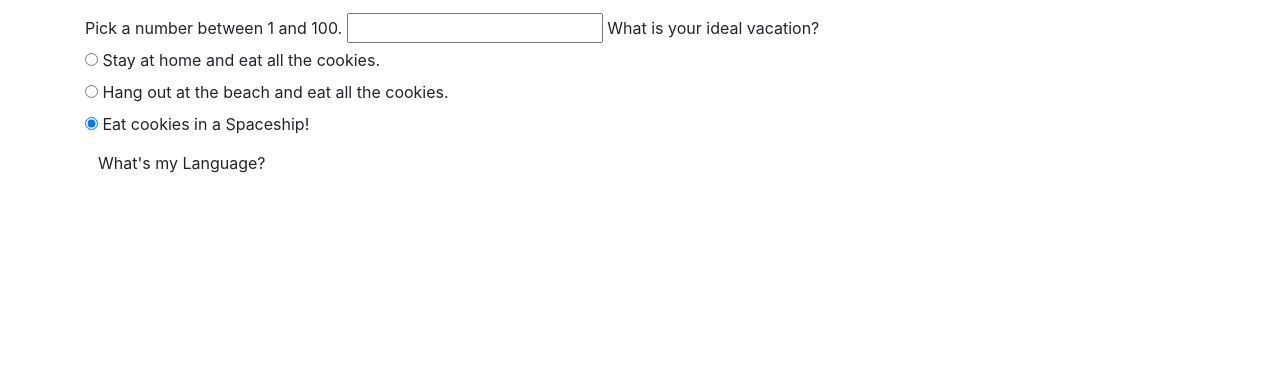
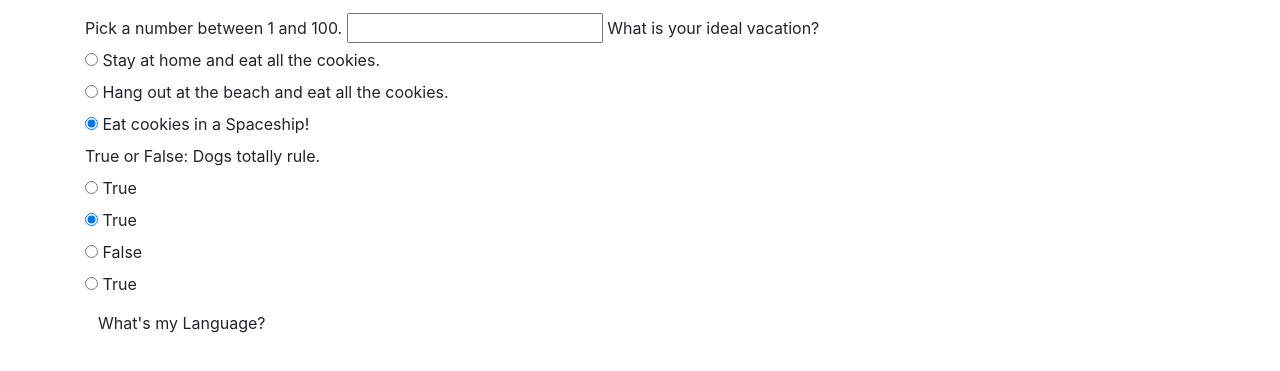
Before and after one commit to AaronDBoyd/Language_Suggester, a plain HTML site: page index.html in a window 1280 px wide. Shown: the part 131-502 px from the top of the page. Drawn offline with Linux system fonts and the light colour scheme.

Commit message:
add a true/false radio form in html page

```diff
--- a/index.html
+++ b/index.html
@@ -34,6 +34,32 @@
           <label>
             <input type="radio" name="vacation" value="space" checked>
             Eat cookies in a Spaceship!
+          </label>
+        </div>
+
+        <label for="dogs">True or False: Dogs totally rule.</label>
+        <div class="radio">
+          <label>
+            <input type="radio" name="dogs" value="true">
+            True
+          </label>
+        </div>
+        <div class="radio">
+          <label>
+            <input type="radio" name="dogs" value="true" checked>
+            True
+          </label>
+        </div>
+        <div class="radio">
+          <label>
+            <input type="radio" name="dogs" value="false">
+            False
+          </label>
+        </div>
+        <div class="radio">
+          <label>
+            <input type="radio" name="dogs" value="true">
+            True
           </label>
         </div>
 
```
